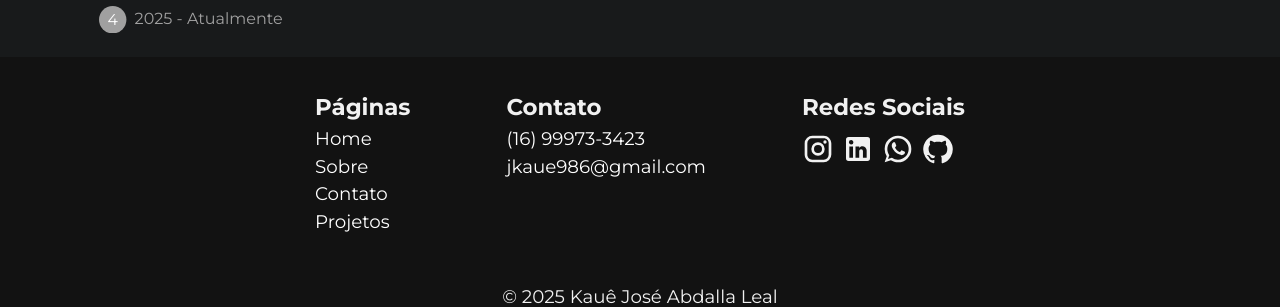
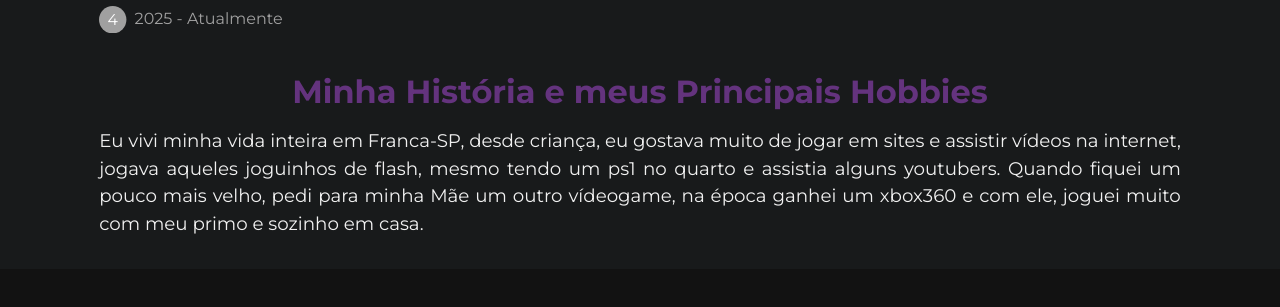
Before and after one commit to Kaue404/MyWebsite, a Next.js app: page /sobre in a window 1280 px wide. Shown: the part 889-1196 px from the top of the page. Built offline with nearby package versions, Linux system fonts and the light colour scheme.

Commit message:
refactor some things

```diff
--- a/app/sobre/page.tsx
+++ b/app/sobre/page.tsx
@@ -161,6 +161,33 @@
         </div>
       </div>
 
+
+      <div style={{
+        marginInline: isMediumScreen ?'2rem' : '5.2rem',
+        flexDirection: 'column',
+        display: 'flex',
+        justifyContent: 'center',
+        padding: '1rem',
+      }}>
+        <Typography variant='h2'
+          sx={{
+            fontSize: isMediumScreen ? '1.7rem' : '2rem',
+            fontWeight: 'bold',
+            mb: '1rem',
+            color: '#64337E',
+            textAlign:'center' }}>
+            Minha História e meus Principais Hobbies
+        </Typography>
+        <Typography variant='body1' sx={{ mb: '1rem', textAlign:'justify' }}>
+              Eu vivi minha vida inteira em Franca-SP, desde criança, eu gostava
+            muito de jogar em sites e assistir vídeos na internet, jogava
+            aqueles joguinhos de flash, mesmo tendo um ps1 no quarto e assistia
+            alguns youtubers. Quando fiquei um pouco mais velho, pedi para minha
+            Mãe um outro vídeogame, na época ganhei um xbox360 e com ele, joguei
+            muito com meu primo e sozinho em casa.
+        </Typography>
+      </div>
+
       <div style={{display: 'flex', flexDirection: 'column', height: '100%'}}>
         <FooterComponent />
       </div>
```
